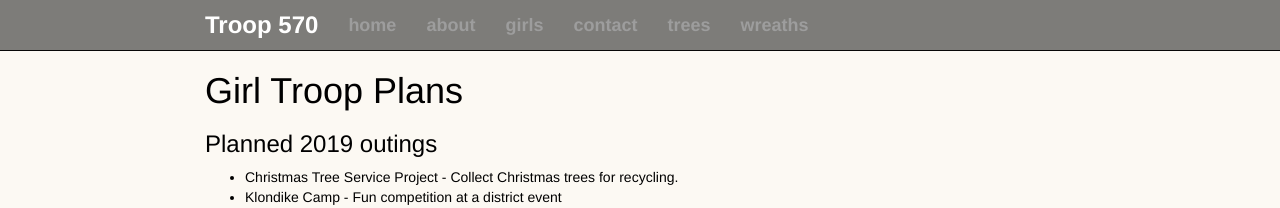
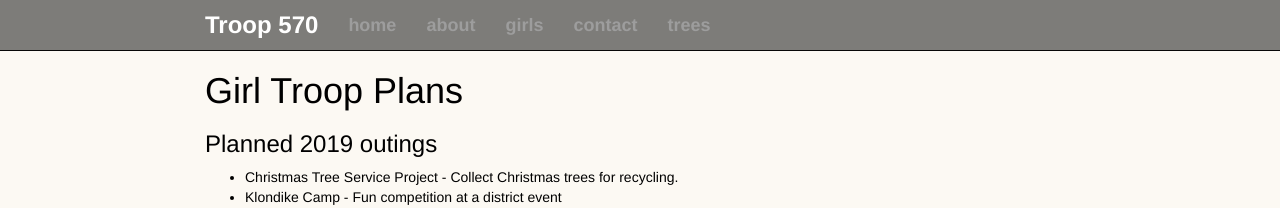
Before and after one commit to troop570/troop570.github.io, a Jekyll site: the page built from outings/girls.md, in a window 1280 px wide. Shown: the top 208 px of the page. Built offline with Jekyll 4.4.1, drawn with Linux system fonts in a browser that asks for light colours; nearby versions of some CDN libraries.

Commit message:
remove wreaths from navigation

```diff
--- a/_data/navigation.yml
+++ b/_data/navigation.yml
@@ -8,5 +8,3 @@
   url: /contact/
 - title: trees
   url: /trees/
-- title: wreaths
-  url: /wreaths/
--- a/index.html
+++ b/index.html
@@ -120,7 +120,7 @@ slides:
       {% comment %}
       <p>Our 2021 Christmas Tree Pickup and Recycling Event will be on January 2nd and 3rd, Saturday and Sunday from 8:00am to 4:00pm. Please put your trees on your curbside before 1pm on Sunday</p>
       {% endcomment %}
-      <p>Our 2021 Christmas Tree Pickup and Recycling Service Project is over. We hope to see you next January. </p>
+      <p>Our 2021 Christmas Tree Pickup and Recycling Service Project is over. Thank you very much for your donations. We hope to see you next January 8th - 9th. </p>
       <p class="text-center"><a class="btn btn-primary" href="/trees/">Learn More &raquo;</a></p>
     </div>
 
```
